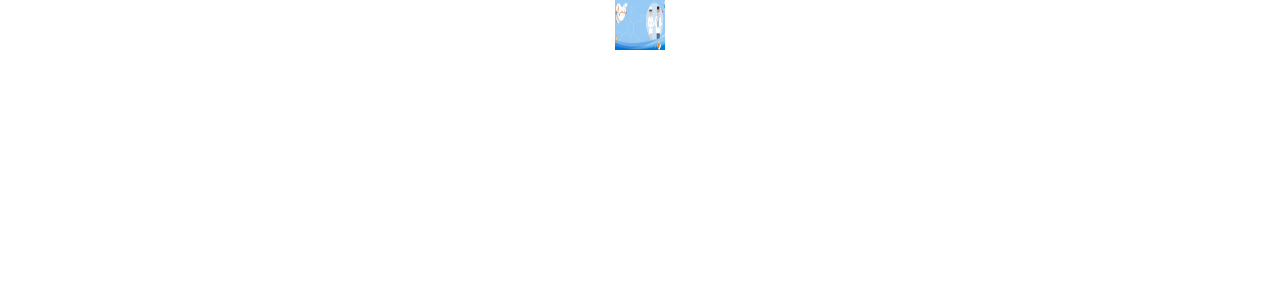
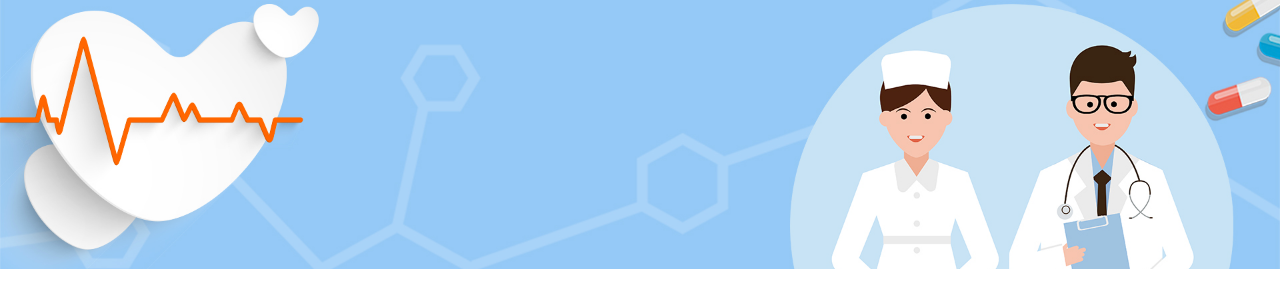
Before and after one commit to Aristide-O/Doctolib-Hackathon48H, a React (Create React App) app: page / in a window 1280 px wide. Shown: the top 308 px of the page. Built offline with nearby package versions, Linux system fonts and the light colour scheme.

Commit message:
added headers img for mobile and desktop

```diff
--- a/src/components/MainPageGlobal.css
+++ b/src/components/MainPageGlobal.css
@@ -1,4 +1,18 @@
-.img-MainPageGlobal {
-    width: 50px;
-    height: 50px;
+.img-MainPageGlobalMobile {
+    width: 100%;
 }
+.img-MainPageGlobalDesktop {
+    display: none;
+
+}
+
+@media screen and (min-width: 640px) {
+    .img-MainPageGlobalMobile {
+        display: none;
+    }
+    .img-MainPageGlobalDesktop {
+        display: block;
+        width: 100%;
+
+    }
+  }
--- a/src/components/MainPageGlobal.js
+++ b/src/components/MainPageGlobal.js
@@ -1,5 +1,6 @@
 import React from 'react';
-import  DoctoImg from "/Users/ariomega/Desktop/Doctolib/Doctolib-Hackathon48H/src/images/DoctoImg.jpg"
+import  DoctoMobileImg from "/Users/ariomega/Desktop/Doctolib/Doctolib-Hackathon48H/src/images/DoctoMobileImg.jpg"
+import  DoctoImgBannière from "/Users/ariomega/Desktop/Doctolib/Doctolib-Hackathon48H/src/images/DoctoBannièreDesktop.png"
 import "./MainPageGlobal.css"
 
 class MainPageGlobal extends React.Component {
@@ -7,7 +8,8 @@ render () {
     return (
         <div>
             <div>
-                <img className="img-MainPageGlobal" src={DoctoImg} alt="image photo doctor"/>
+                <img className="img-MainPageGlobalMobile" src={DoctoMobileImg} alt="image photo doctor"/>
+                <img className="img-MainPageGlobalDesktop" src={DoctoImgBannière} alt="image photo doctor"/>
             </div>
         </div>
     )
```
Also changed, not shown: src/images/DoctoBannièreDesktop.png (added), src/images/DoctoMobileImg.jpg (renamed from src/images/DoctoImg.jpg).
